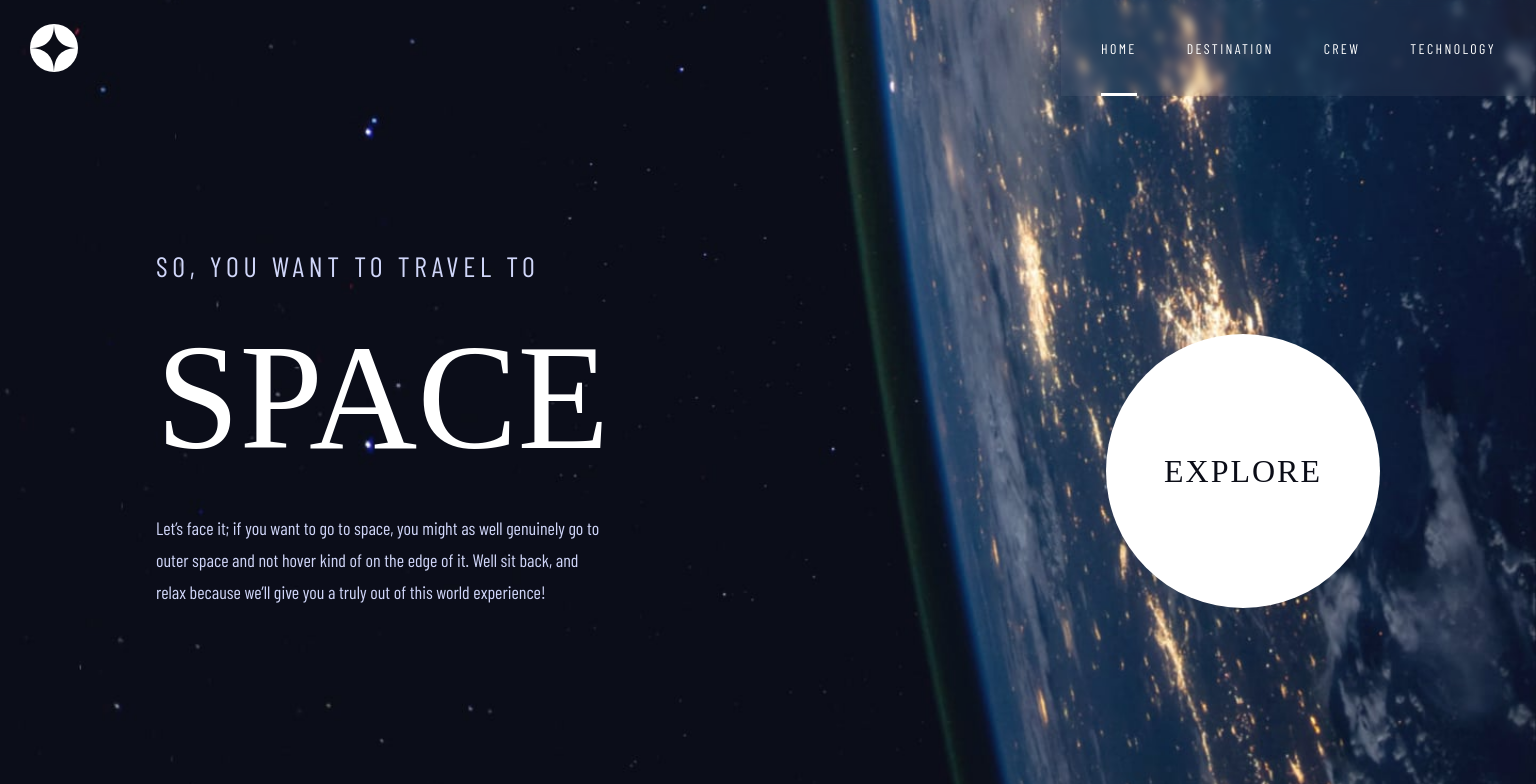
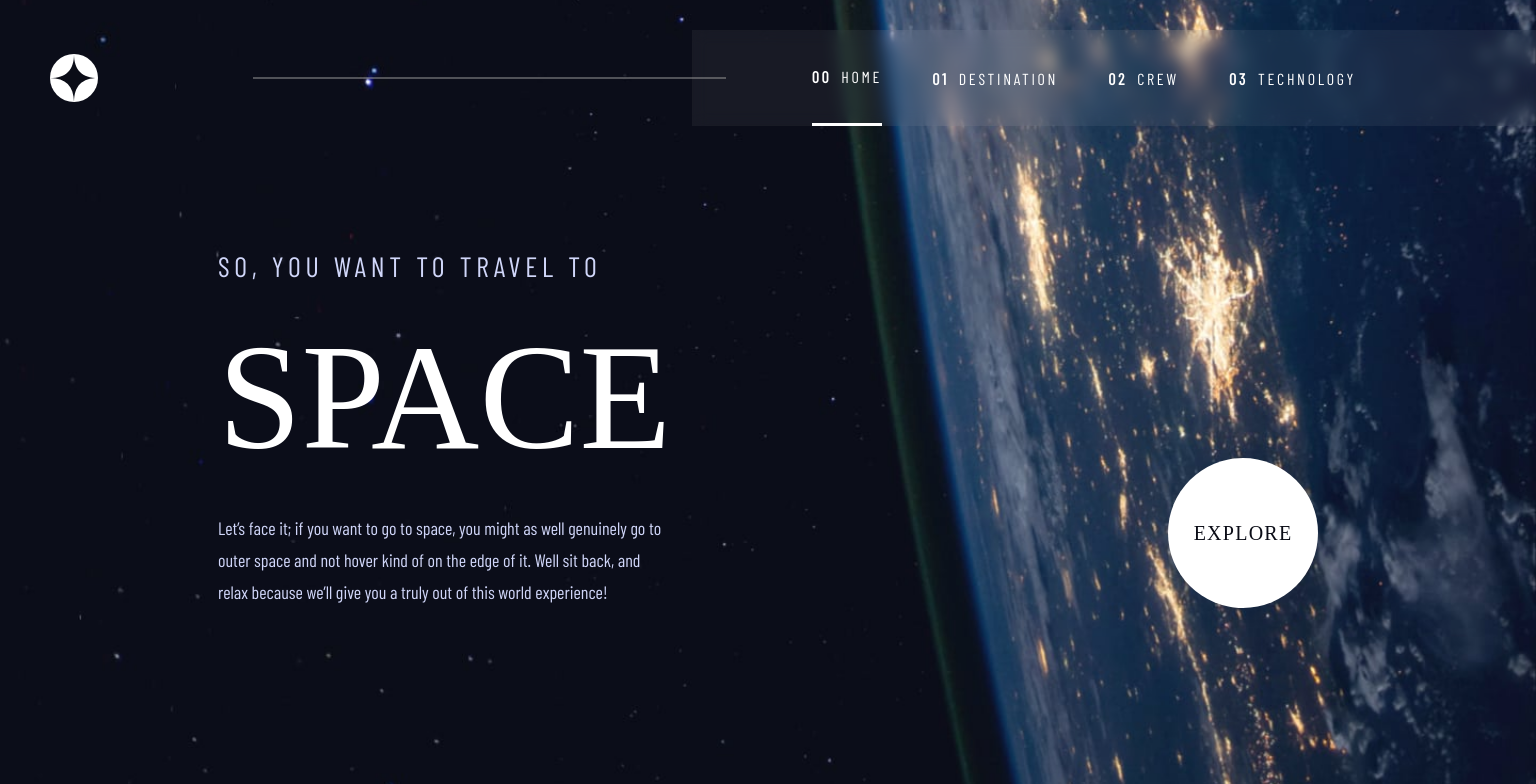
Before and after one commit to LucasS-Goncalves/space-tourism, an Angular app: page /home in a window 1536 px wide. Shown: the top 784 px of the page. Built offline with nearby package versions, Linux system fonts and the light colour scheme; a web font is replaced by a local one.

Commit message:
adding missing styles in the navbar and finishing home component

```diff
--- a/src/app/app-routing.module.ts
+++ b/src/app/app-routing.module.ts
@@ -2,6 +2,11 @@
 import { RouterModule, Routes } from '@angular/router';
 
 const routes: Routes = [
+  {
+    path: '',
+    redirectTo: 'home',
+    pathMatch: 'full'
+  },
   {
     path: 'home',
     loadChildren: () => import('./pages/home/home.module').then(m => m.HomeModule)
--- a/src/app/components/nav-bar/nav-bar.component.css
+++ b/src/app/components/nav-bar/nav-bar.component.css
@@ -134,14 +134,17 @@
     position: relative;
   }
 
-  .header .nav ul li.active::after{
-    position: absolute;
-    bottom: 0;
-    right: 0;
-    content: "";
-    width: 100%;
-    height: 3px;
-    background-color: var(--white);
+  .header .nav ul li span{
+    font-size: .875rem;
+    font-family: var(--barlow-condensed);
+    letter-spacing: 2.36px;
+    font-weight: 700;
+    color: var(--white);
+    margin-right: 10px;
+  }
+
+  .header .nav ul li.active{
+    border-bottom: 3px solid var(--white);
   }
 
   .header .nav ul li a{
@@ -153,3 +156,59 @@
     text-transform: uppercase;
   }
 }
+
+@media(min-width: 1368px){
+
+  .header{
+    padding: 0 50px;
+    padding-right: 0;
+    margin-top: 30px;
+  }
+
+  .header .nav{
+    backdrop-filter: blur(8px);
+    position: relative;
+  }
+
+  .header .nav .horizontal-line{
+    position: absolute;
+    top: 50%;
+    transform: translateY(-50%);
+    left: -52%;
+    z-index: 999;
+    width: 473px;
+    height: 1px;
+    background-color: #979797;
+  }
+
+  .header .nav ul{
+    padding: 0 120px;
+    padding-right: 180px;
+  }
+
+  .header .nav ul li{
+    cursor: pointer;
+  }
+
+  .header .nav ul li a,
+  .header .nav ul li span{
+    font-size: 1rem;
+    letter-spacing: 2.7px;
+  }
+
+  .header .nav ul li::after{
+    position: absolute;
+    bottom: 0;
+    left: 0;
+    content: "";
+    width: 0;
+    height: 3px;
+    opacity: .5;
+    background-color: var(--white);
+    transition: .3s;
+  }
+
+  .header .nav ul li:not(.active):hover::after{
+    width: 100%;
+  }
+}
--- a/src/app/components/nav-bar/nav-bar.component.html
+++ b/src/app/components/nav-bar/nav-bar.component.html
@@ -37,17 +37,22 @@
     </ul>
   </nav>
   <nav class="nav">
+    <span class="horizontal-line"></span>
     <ul>
       <li routerLink="/home" routerLinkActive="active">
+        <span>00</span>
         <a>Home</a>
       </li>
       <li routerLinkActive="active">
+        <span>01</span>
         <a>Destination</a>
       </li>
       <li routerLinkActive="active">
+        <span>02</span>
         <a>Crew</a>
       </li>
       <li routerLinkActive="active">
+        <span>03</span>
         <a>Technology</a>
       </li>
     </ul>
--- a/src/app/pages/home/home.component.css
+++ b/src/app/pages/home/home.component.css
@@ -1,6 +1,7 @@
 .background-img{
+  position: fixed;
   width: 100%;
-  height: 700px;
+  height: 100vh;
   background: url('../../../assets/home/background-home-mobile.jpg') no-repeat;
   background-position: center;
   background-size: cover;
@@ -15,6 +16,7 @@
   flex-direction: column;
   align-items: center;
   gap: 80px;
+  padding-bottom: 50px;
 }
 
 section article{
@@ -60,7 +62,7 @@
 @media(min-width: 768px){
 
   .background-img{
-    height: 1024px;
+    /* height: 1024px; */
     background: url('../../../assets/home/background-home-tablet.jpg') no-repeat;
     background-position: center;
     background-size: cover;
@@ -102,7 +104,6 @@
 @media(min-width: 1368px){
 
   .background-img{
-    height: 900px;
     background: url('../../../assets/home/background-home-desktop.jpg') no-repeat;
     background-position: right center;
     background-size: cover;
@@ -113,6 +114,7 @@
     flex-direction: row;
     align-items: flex-end;
     gap: 500px;
+    padding-bottom: 120px;
   }
 
   section article{
@@ -136,5 +138,11 @@
   section button{
     width: 274px;
     height: 274px;
+    transition: .2s;
+  }
+
+  section button:hover{
+    box-shadow: 0 0 0 88px #ffffff27;
+    cursor: pointer;
   }
 }
--- a/src/styles.css
+++ b/src/styles.css
@@ -15,11 +15,6 @@
   margin: 0;
 }
 
-html, body{
-  margin: 0;
-  padding: 0;
-}
-
 button{
   outline: none;
   border: none;
```
